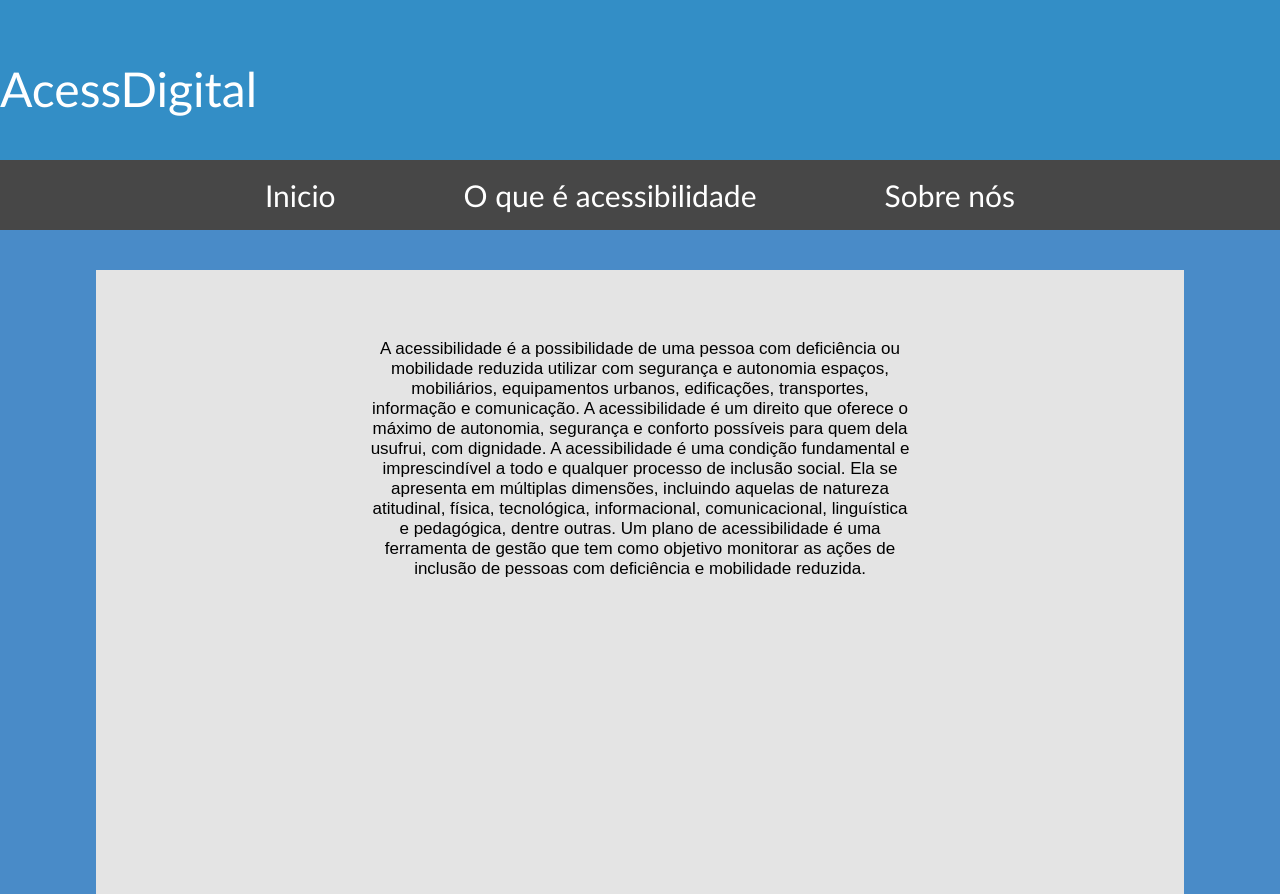
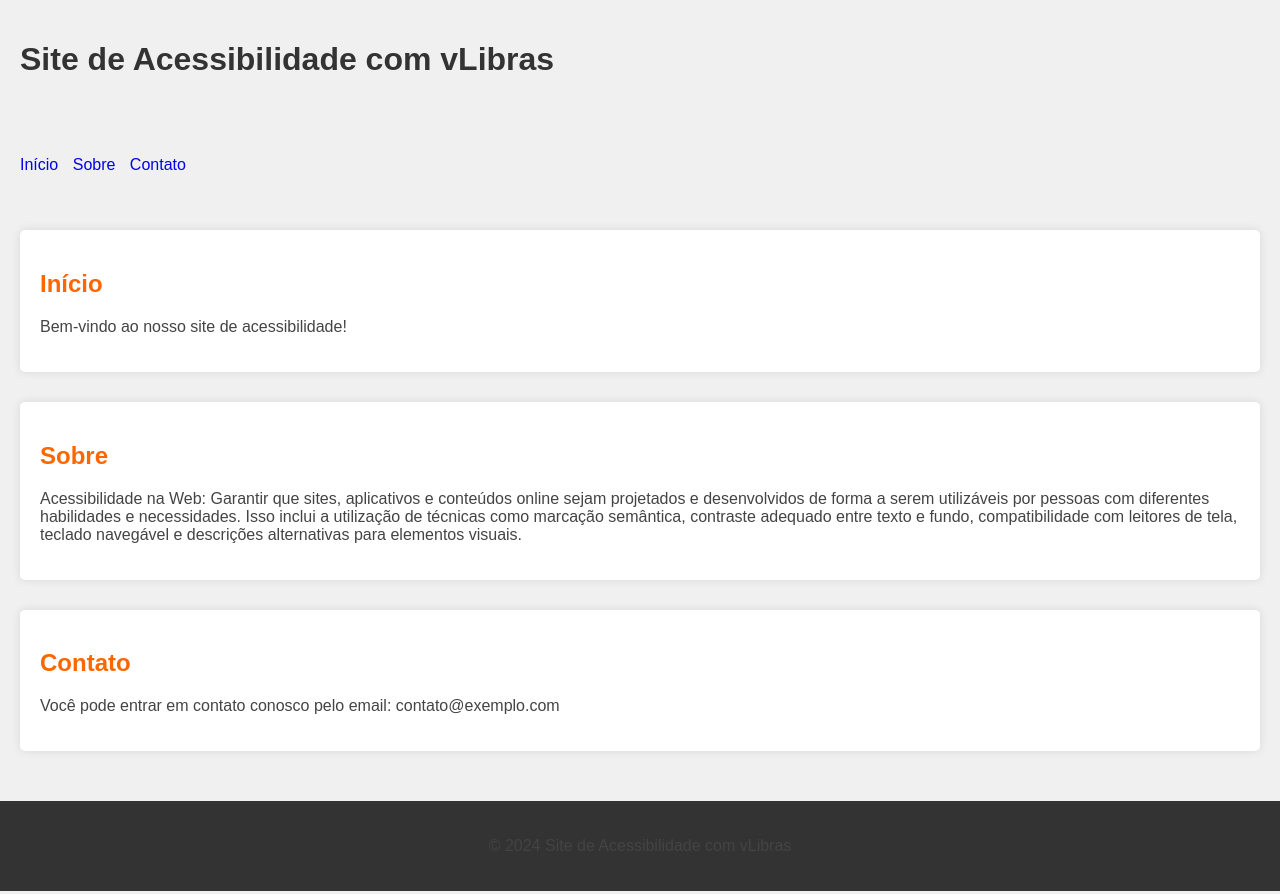
Before and after one commit to ARM1GOD/Acessibilidade, a website: page www/index.html in a window 1280 px wide. Shown: the top 894 px of the page. Drawn offline with Linux system fonts and the light colour scheme.

Commit message:
Index.html\(informações sobre libras e a inserção da API vlibras.\)
Css\(estilização simples\)

```diff
--- a/www/css/style.css
+++ b/www/css/style.css
@@ -1,91 +1,65 @@
-*{
-    margin: 0%;
+body {
+  font-family: Arial, sans-serif;
+  margin: 0;
+  padding: 0;
+  background-color: #f0f0f0;
+  color: #333;
 }
 
-.container{
-    width: 100%;
-    height: 20rem;
-    border-radius: 10px;
+header, nav, main, footer {
+  padding: 20px;
 }
 
-.head{
-    background-color: rgb(51, 142, 198);
-    color: white;
-    width: 100%;
-    height: 10rem;
-    font-size: 3rem;
-    font-family: 'Gill Sans', 'Gill Sans MT', Calibri, 'Trebuchet MS', sans-serif;
-    display: grid;
+nav ul {
+  list-style: none;
+  padding: 0;
 }
 
-.nave{
-    background-color: rgb(71, 71, 71);
-    width: 100%;
-    height: 70px;
-    color: rgb(255, 255, 255);
-    font-size: 30px;
-    font-family: 'Gill Sans', 'Gill Sans MT', Calibri, 'Trebuchet MS', sans-serif;
-    display: flex;
-    justify-content: center;
-    align-items: center;
+nav ul li {
+  display: inline;
+  margin-right: 10px;
 }
 
-article{
-    margin-left: 5%;
-    margin-right: 5%;
+nav ul li a {
+  text-decoration: none;
 }
 
-.conteudo{
-    background-color: rgb(73, 139, 200);
-    width: 100%;
-    height: 55rem;
-    display: inline-flex;
-    align-items: center;
-    justify-content: center;
+nav ul li a:hover {
+  color: #ff6600;
 }
 
-a:link, a:visited {
-    color: rgb(255, 255, 255);
-    text-align: center;
-    text-decoration: none;
-    display: inline-block;
-
+footer {
+  background-color: #333;
+  color: #fff;
+  text-align: center;
 }
 
-#logo{
-    width: 5rem;
-    border-radius: 50%;
-    margin-left: 1rem;
-    margin-top: 1rem;
-
+section {
+  margin-bottom: 30px;
+  padding: 20px;
+  background-color: #fff;
+  border-radius: 5px;
+  box-shadow: 0 0 10px rgba(0, 0, 0, 0.1);
 }
 
-.fim{
-    background-color: rgb(44, 44, 44);
-    width: 100%;
-    height: 10rem;
+h2 {
+  color: #ff6600;
 }
 
-#cont-text{
-    background-color: rgb(228, 228, 228);
-    height: 50rem;
-    width: 85%;
-    text-align: center;
-    color: black;
-    font-family: Arial, Helvetica, sans-serif;
-    font-size: 17px;
-    margin-top: 10px;
-    margin-bottom: 10px;
-
+p {
+  color: #444;
 }
 
-#cont-img{
-    width: 30rem;
-    margin-top: 2rem;
-    margin-bottom: 2rem;
+footer a {
+  color: #ff6600;
 }
 
-#text{
-    width: 50%;
-    text-align: center;
+footer a:hover {
+  color: #fff;
 }
+
+/* Estilo para ajustar o tamanho do iframe */
+#iframe-vlibras {
+  width: 100%; /* Utiliza toda a largura disponível */
+  height: 1000px; /* Altura ajustada para 1179x2556 pixels */
+}
--- a/www/index.html
+++ b/www/index.html
@@ -1,37 +1,57 @@
 <!DOCTYPE html>
-<html lang="en">
+<html lang="pt-br">
+
 <head>
     <meta charset="UTF-8">
-    <meta http-equiv="X-UA-Compatible" content="IE=edge">
     <meta name="viewport" content="width=device-width, initial-scale=1.0">
-    <script src="components/loader.js"></script>
-    <link rel="stylesheet" href="components/loader.css">
-    <link rel="stylesheet" href="css/style.css">
-    <title>Document</title>
+    <title>Site de Acessibilidade com vLibras</title>
+    <link rel="stylesheet" href="./css/style.css">
 </head>
+
 <body>
-    <div class="container">
-        <header class="head">
-            <img id="logo" src="../style/LOGO_ACESSIBILIDADE_-_AGOSTO_2015.jpg" alt="">
-            AcessDigital
-        </header>
-        <nav class="nave">
-            <article><a href="">Inicio</a></article>
-            <article><a href="">O que é acessibilidade</a></article>
-            <article><a href="">Sobre nós</a></article>
-        </nav>
-            <section class="conteudo">
-                <div id="cont-text">
-                    <img id="cont-img" src="../style/053-imagem-post-acessibilidade-web-responsabilidade-de-todo-time.png" alt="">
-                    <center>
-                    <div id="text">A acessibilidade é a possibilidade de uma pessoa com deficiência ou mobilidade reduzida utilizar com segurança e autonomia espaços, mobiliários, equipamentos urbanos, edificações, transportes, informação e comunicação.
-A acessibilidade é um direito que oferece o máximo de autonomia, segurança e conforto possíveis para quem dela usufrui, com dignidade.
-A acessibilidade é uma condição fundamental e imprescindível a todo e qualquer processo de inclusão social. Ela se apresenta em múltiplas dimensões, incluindo aquelas de natureza atitudinal, física, tecnológica, informacional, comunicacional, linguística e pedagógica, dentre outras.
-Um plano de acessibilidade é uma ferramenta de gestão que tem como objetivo monitorar as ações de inclusão de pessoas com deficiência e mobilidade reduzida.
-                </div>
-            </center>
+    <header>
+        <h1>Site de Acessibilidade com vLibras</h1>
+    </header>
+
+    <nav>
+        <ul>
+            <li><a href="#inicio">Início</a></li>
+            <li><a href="#sobre">Sobre</a></li>
+            <li><a href="#contato">Contato</a></li>
+        </ul>
+    </nav>
+
+    <main>
+        <section id="inicio">
+            <h2>Início</h2>
+            <p>Bem-vindo ao nosso site de acessibilidade!</p>
         </section>
-            <footer class="fim"></footer>
+
+        <section id="sobre">
+            <h2>Sobre</h2>
+            <p>Acessibilidade na Web: Garantir que sites, aplicativos e conteúdos online sejam projetados e desenvolvidos de forma a serem utilizáveis por pessoas com diferentes habilidades e necessidades. Isso inclui a utilização de técnicas como marcação semântica, contraste adequado entre texto e fundo, compatibilidade com leitores de tela, teclado navegável e descrições alternativas para elementos visuais.</p>
+        </section>
+
+        <section id="contato">
+            <h2>Contato</h2>
+            <p>Você pode entrar em contato conosco pelo email: contato@exemplo.com</p>
+        </section>
+    </main>
+
+    <footer>
+        <p>&copy; 2024 Site de Acessibilidade com vLibras</p>
+    </footer>
+
+    <div vw class="enabled">
+        <div vw-access-button class="active"></div>
+        <div vw-plugin-wrapper>
+            <div class="vw-plugin-top-wrapper"></div>
+        </div>
     </div>
+    <script src="https://vlibras.gov.br/app/vlibras-plugin.js"></script>
+    <script>
+        new window.VLibras.Widget('https://vlibras.gov.br/app');
+    </script>
+
 </body>
 </html>
```
